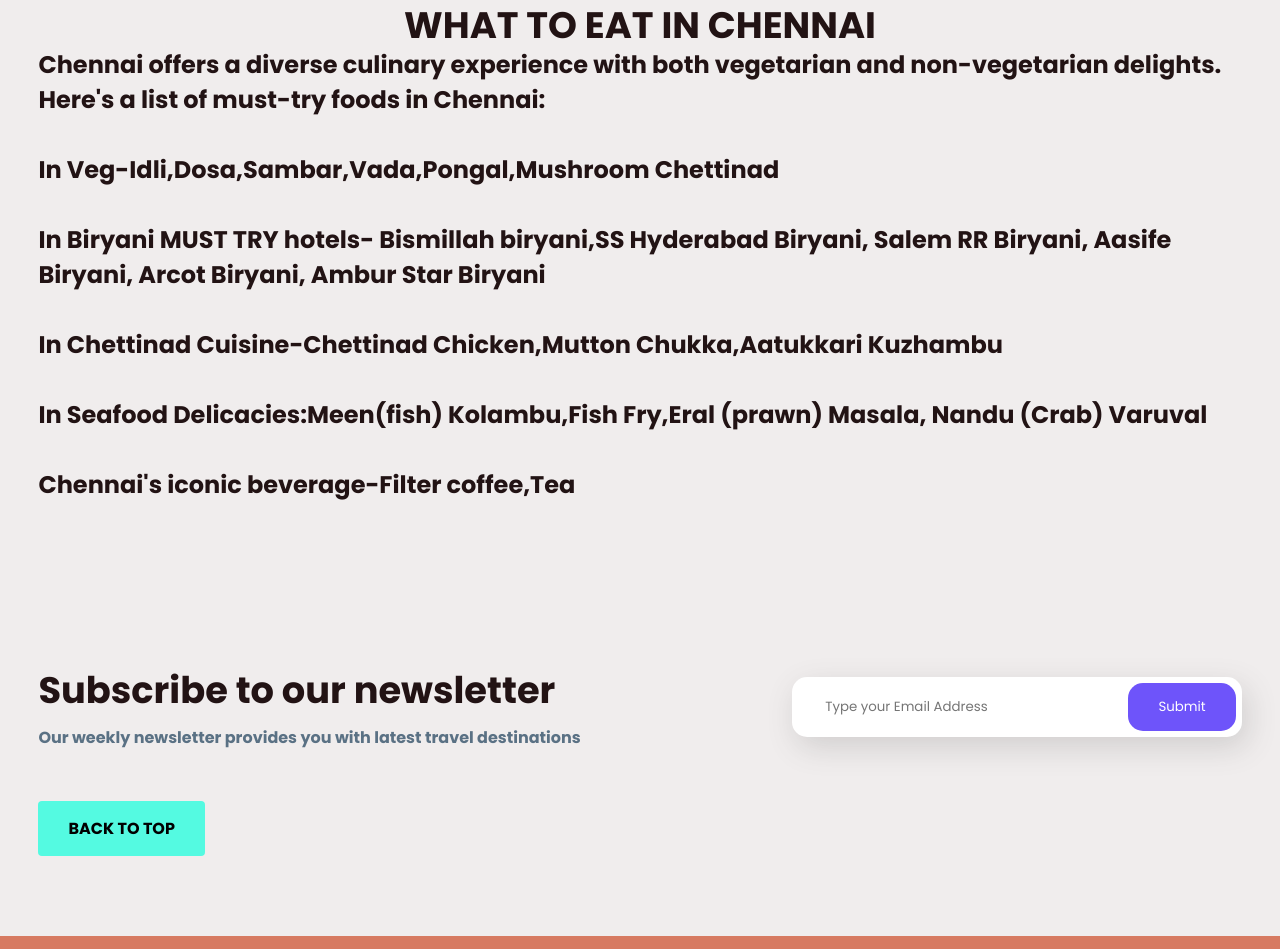
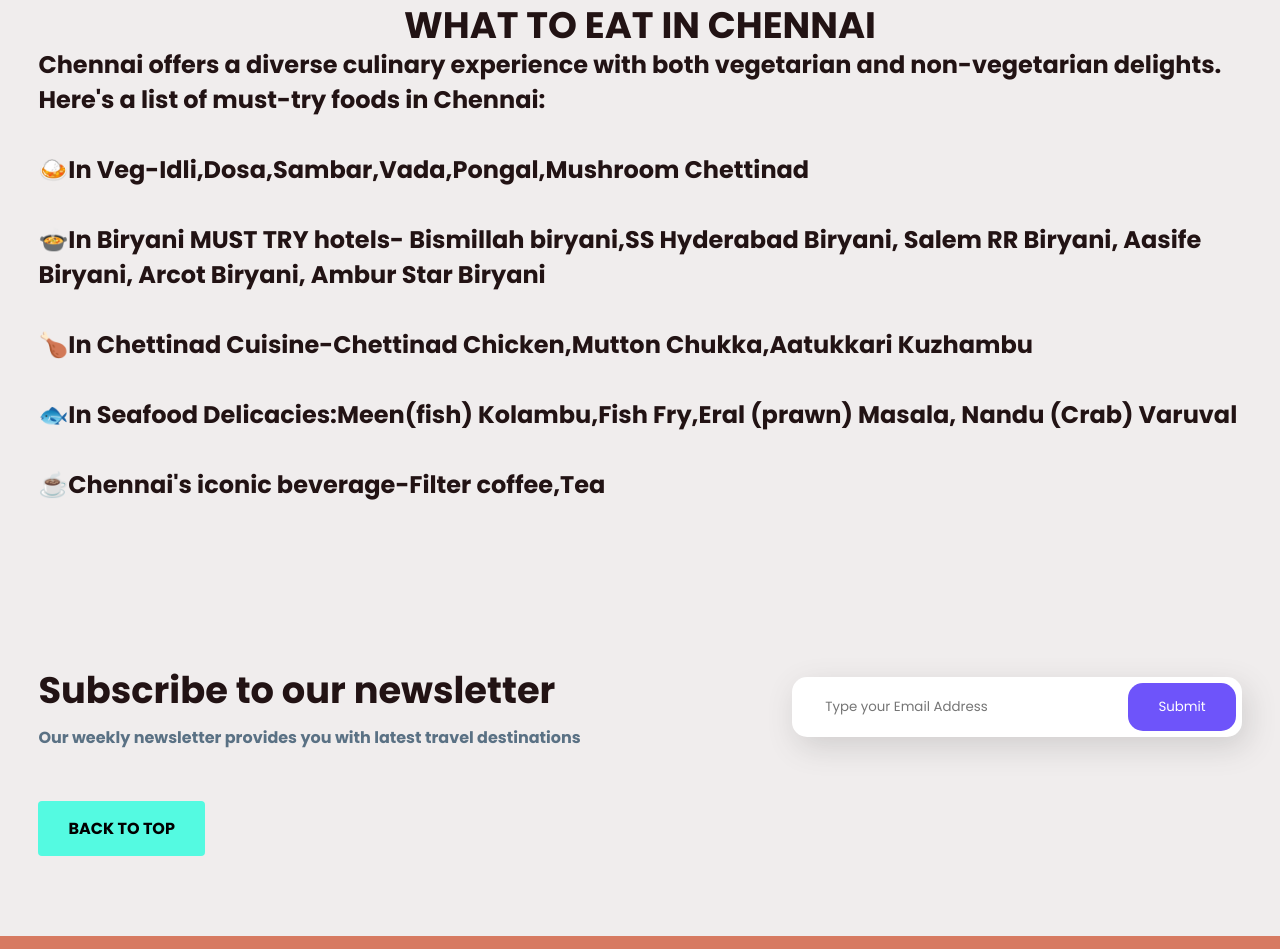
Before and after one commit to Avanti2023/Chennai-tourist-travel, a plain HTML site: page index.html in a window 1280 px wide. Shown: the part 6731-7680 px from the top of the page. Drawn offline with nearby package versions, Linux system fonts and the light colour scheme; files whose address does not match are found by name.

Commit message:
Update index.html

```diff
--- a/index.html
+++ b/index.html
@@ -261,13 +261,13 @@
 			<h2>Chennai offers a diverse culinary experience with both vegetarian and non-vegetarian delights. Here's a
 				list of must-try foods in Chennai:
 				<ul><br>
-					<li> In Veg-Idli,Dosa,Sambar,Vada,Pongal,Mushroom Chettinad </li><br>
-					<li>In Biryani MUST TRY hotels- Bismillah biryani,SS Hyderabad Biryani, Salem RR Biryani, Aasife
+					<li>🍛In Veg-Idli,Dosa,Sambar,Vada,Pongal,Mushroom Chettinad </li><br>
+					<li>🍲In Biryani MUST TRY hotels- Bismillah biryani,SS Hyderabad Biryani, Salem RR Biryani, Aasife
 						Biryani, Arcot Biryani, Ambur Star Biryani </li><br>
-					<li>In Chettinad Cuisine-Chettinad Chicken,Mutton Chukka,Aatukkari Kuzhambu <br></li><br>
-					<li>In Seafood Delicacies:Meen(fish) Kolambu,Fish Fry,Eral (prawn) Masala, Nandu (Crab) Varuval</li>
+					<li>🍗In Chettinad Cuisine-Chettinad Chicken,Mutton Chukka,Aatukkari Kuzhambu <br></li><br>
+					<li>🐟In Seafood Delicacies:Meen(fish) Kolambu,Fish Fry,Eral (prawn) Masala, Nandu (Crab) Varuval</li>
 					<br>
-					<li>Chennai's iconic beverage-Filter coffee,Tea</li>
+					<li>☕Chennai's iconic beverage-Filter coffee,Tea</li>
 			</h2>
 			</ul>
 		</div>
```
